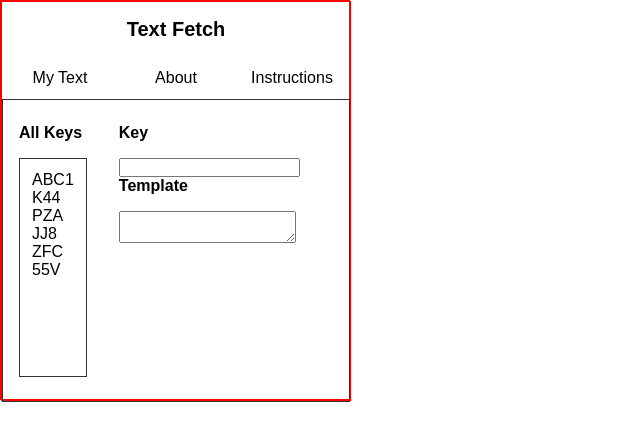
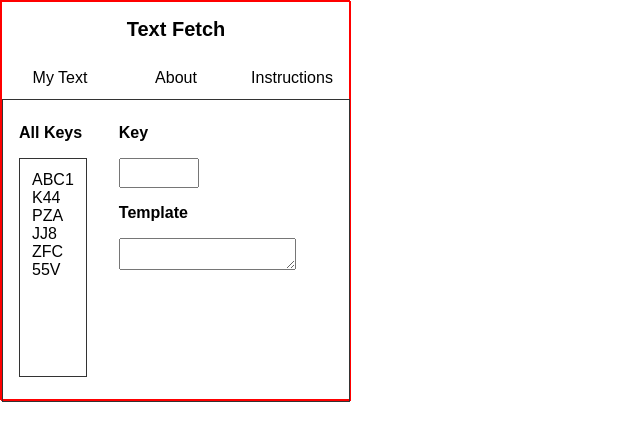
Before and after one commit to agviray/react-text-fetch, a React (Create React App) app: page / in a window 1280 px wide. Shown: the top 440 px of the page, without its empty margins (0-640 px from the left). Built offline with nearby package versions, Linux system fonts and the light colour scheme.

Commit message:
Edit KeyInput styles

```diff
--- a/src/components/KeyInput/KeyInput.js
+++ b/src/components/KeyInput/KeyInput.js
@@ -1,8 +1,9 @@
 import React from 'react';
+import './keyInput.css';
 
 const KeyInput = () => {
   return (
-    <div>
+    <div className="keyInputContainer">
       <h3>Key</h3>
       <input type="text" />
     </div>
--- a/src/components/KeyInput/keyInput.css
+++ b/src/components/KeyInput/keyInput.css
@@ -1 +1,9 @@
-/*# sourceMappingURL=keyInput.css.map */
+.keyInputContainer {
+  padding-bottom: 1rem;
+  width: 80px;
+}
+.keyInputContainer input {
+  font-size: 16px;
+  width: 100%;
+  padding: 0.25rem 0.5rem;
+}/*# sourceMappingURL=keyInput.css.map */
--- a/src/components/KeyInput/keyInput.scss
+++ b/src/components/KeyInput/keyInput.scss
@@ -1 +1,12 @@
 @import '../../styles/variables/variables.scss';
+
+.keyInputContainer {
+  padding-bottom: 1rem;
+  width: 80px;
+
+  input {
+    font-size: 16px;
+    width: 100%;
+    padding: 0.25rem 0.5rem;
+  }
+}
```
Also changed, not shown: 1 other file (tests, documents, lock files or other folders).
